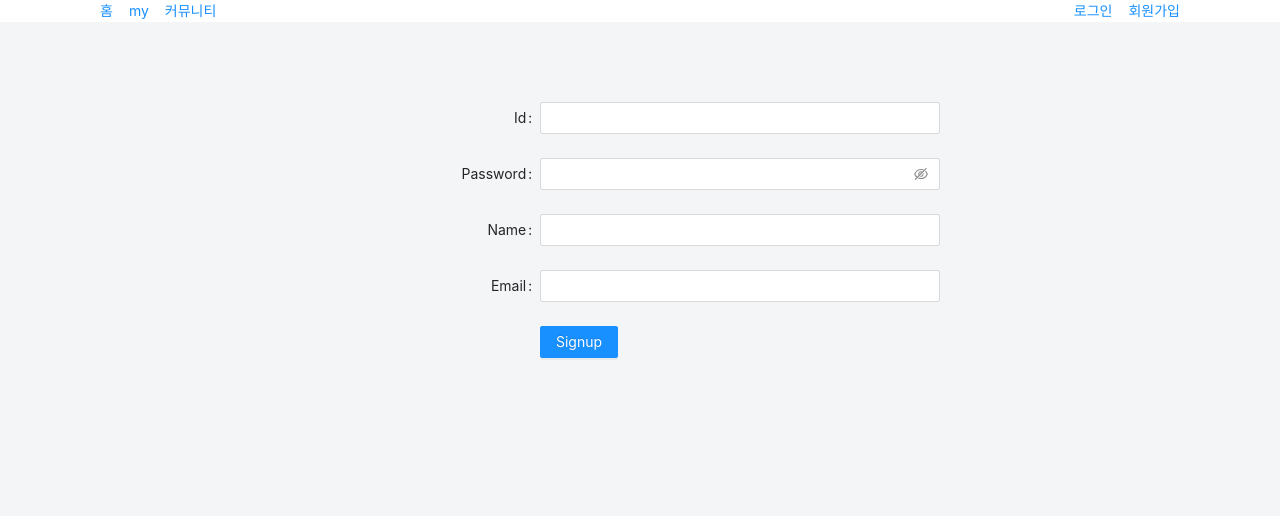
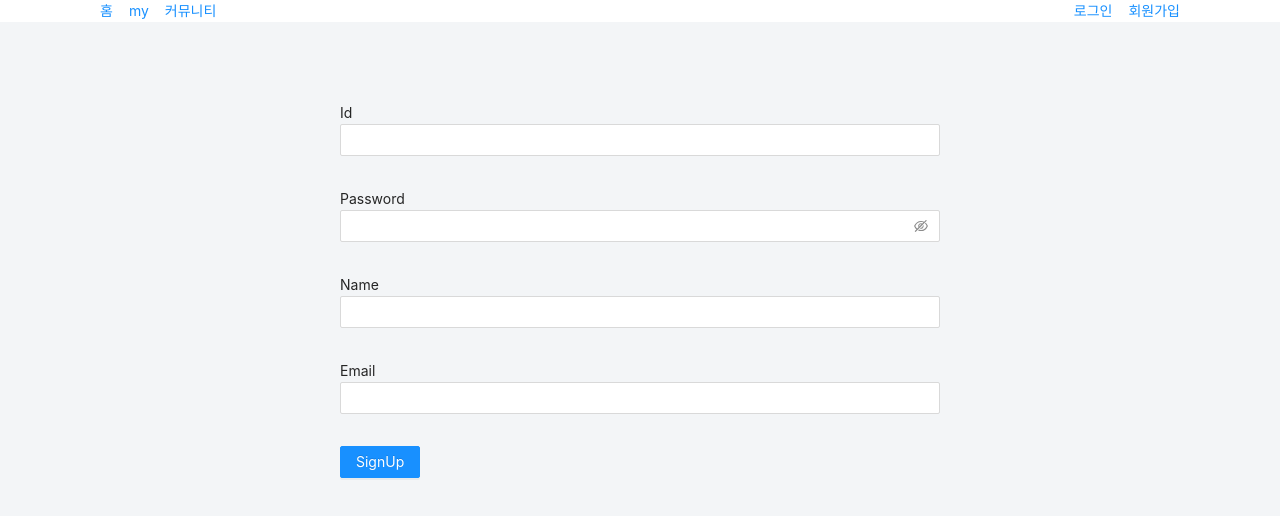
Before and after one commit to kimjh0813/Search.gg-client, a React (Create React App) app: page /signup in a window 1280 px wide. Shown: the top 516 px of the page. Built offline with nearby package versions, Linux system fonts and the light colour scheme.

Commit message:
FEAT: 회원가입 페이지 수정

```diff
--- a/src/pages/Signup/index.tsx
+++ b/src/pages/Signup/index.tsx
@@ -1,47 +1,44 @@
 import { Button, Form, Input } from 'antd';
+import { useState } from 'react';
 
-const layout = {
-  labelCol: { span: 8 },
-  wrapperCol: { span: 16 },
-};
+interface SignUpInfo {
+  name: string;
+  id: string;
+  password: string;
+}
 
-const validateMessages = {
-  required: '${label} is required!',
-  types: {
-    email: '${label} is not a valid email!',
-    number: '${label} is not a valid number!',
-  },
-  number: {
-    range: '${label} must be between ${min} and ${max}',
-  },
-};
+const SignUp = () => {
+  const [SignUpInfo, setSignUpInfo] = useState<SignUpInfo>({
+    name: '',
+    id: '',
+    password: '',
+  });
 
-const Signup = () => {
+  const handleValueChange = ({ target: { value, name } }: any) => {
+    setSignUpInfo((prev) => ({ ...prev, [name]: value }));
+  };
+
+  function Submit() {
+    console.log(SignUpInfo);
+  }
+
   return (
     <div className="w-full h-screen bg-[#f3f5f7]">
       <div className="max-w-[600px] m-auto pt-20 ">
-        <Form {...layout} name="nest-messages" validateMessages={validateMessages}>
-          <Form.Item name={['user', 'Id']} label="Id">
-            <Input />
-          </Form.Item>
-          <Form.Item name={['user', 'Password']} label="Password">
-            <Input.Password />
-          </Form.Item>
-          <Form.Item name={['user', 'name']} label="Name">
-            <Input />
-          </Form.Item>
-          <Form.Item name={['user', 'email']} label="Email" rules={[{ type: 'email' }]}>
-            <Input />
-          </Form.Item>
-          <Form.Item wrapperCol={{ ...layout.wrapperCol, offset: 8 }}>
-            <Button type="primary" htmlType="submit">
-              Signup
-            </Button>
-          </Form.Item>
-        </Form>
+        <div>Id</div>
+        <Input name="id" type="text" onChange={handleValueChange} className="mb-8" />
+        <div>Password</div>
+        <Input.Password name="password" onChange={handleValueChange} className="mb-8" />
+        <div>Name</div>
+        <Input name="name" type="text" onChange={handleValueChange} className="mb-8" />
+        <div>Email</div>
+        <Input name="email" type="email" onChange={handleValueChange} className="mb-8" />
+        <Button type="primary" onClick={Submit}>
+          SignUp
+        </Button>
       </div>
     </div>
   );
 };
 
-export default Signup;
+export default SignUp;
```
